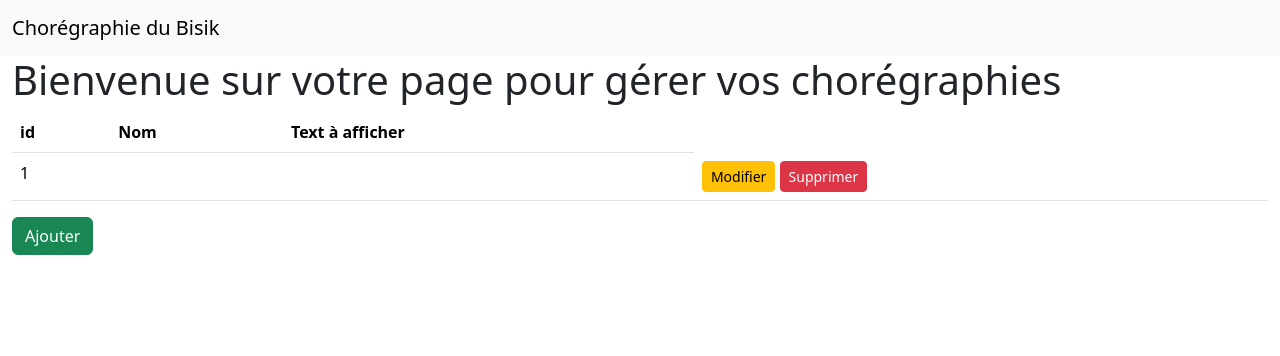
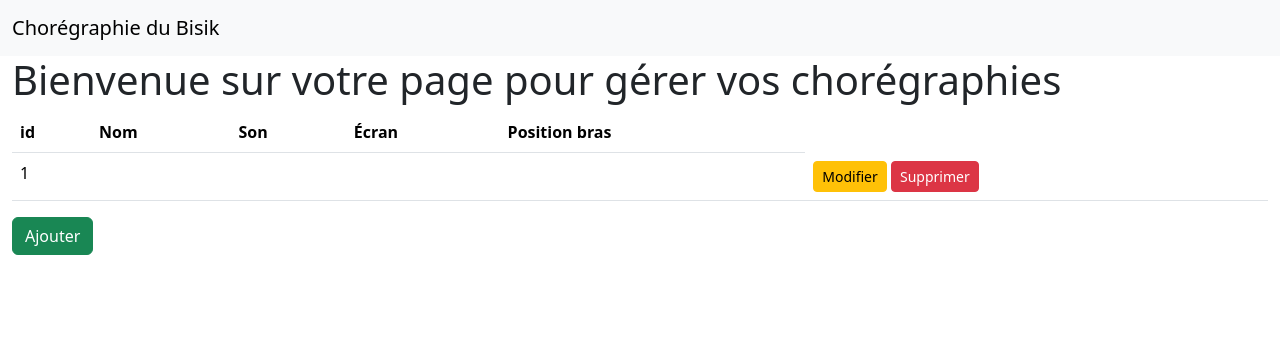
Before and after one commit to ThomasLev76/Slam-TL, a PHP site: page / in a window 1280 px wide. Shown: the top 356 px of the page. Run offline with PHP 8.4, Linux system fonts and the light colour scheme; tables that the repository leaves empty or names only in its code hold one stand-in row (values such as "Sample post"); data that the repository does not hold is empty.

Commit message:
changement de l'index

```diff
--- a/index.php
+++ b/index.php
@@ -1,4 +1,7 @@
 <?php
+session_start();
+$_SESSION['token'] = $_SESSION['token'] ?? bin2hex(random_bytes(32));
+
 include "header.php";
 ?>
 
@@ -19,7 +22,9 @@ $choregraphies = $req->fetchAll();
     <tr>
         <th>id</th>
         <th>Nom</th>
-        <th>Text à afficher</th>
+        <th>Son</th>
+        <th>Écran</th>
+        <th>Position bras</th>
 
     </tr>
     <?php
@@ -28,13 +33,15 @@ $choregraphies = $req->fetchAll();
         <tr>
             <td><?php echo $choregraphie["id"] ?></td>
             <td><?php echo $choregraphie["nom"] ?></td>
-            <td><?php echo $choregraphie["text"]?></td>
+            <td><?php echo $choregraphie["son"]?></td>
+            <td><?php echo $choregraphie["ecran"]?></td>
+            <td><?php echo $choregraphie["position_bras_id"] ?></td>
 
             <td>
                 <a href="modifierChoregraphie.php?id=<?php echo $choregraphie["id"] ?>"
                    class="btn btn-sm btn-warning">Modifier</a>
-                <a href="supprimerChoregraphie.php?id=<?php echo $choregraphie["id"] ?>"
-                   class="btn btn-sm btn-danger">Supprimer</a>
+                <a href="supprimerChoregraphie.php?id=<?php echo $choregraphie["id"] ?>" class="btn btn-sm btn-danger">Supprimer</a>
+
 
             </td>
         </tr>
```
